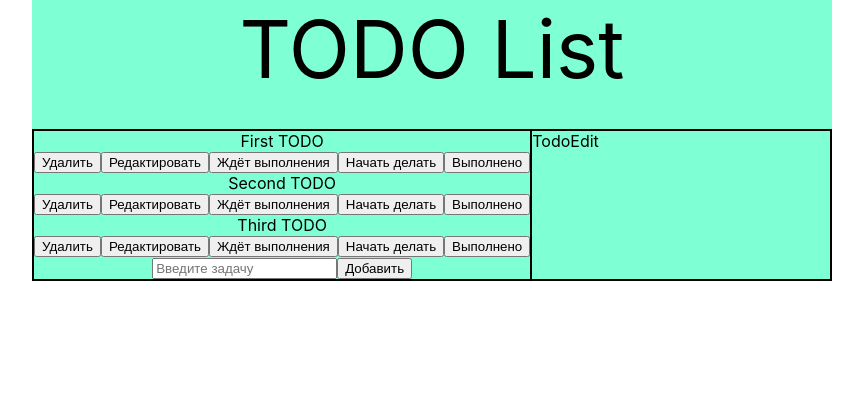
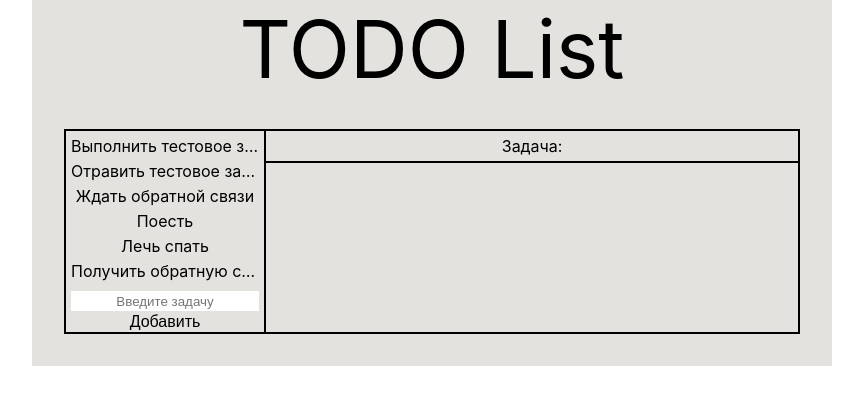
Before and after one commit to Esteradfi/todo-list, a React (Create React App) app: page / in a window 1280 px wide. Shown: the top 404 px of the page, without its empty margins (208-1071 px from the left). Built offline with nearby package versions, Linux system fonts and the light colour scheme.

Commit message:
feat: add scss styles part 2

```diff
--- a/src/App.scss
+++ b/src/App.scss
@@ -3,5 +3,18 @@
   max-width: 800px;
   margin-left: auto;
   margin-right: auto;
-  background-color: aquamarine;
+  background-color: #E3E2DF;
+  padding-bottom: 32px;
 }
+
+.wait {
+  color: black;
+}
+
+.in-process {
+  color: blue;
+}
+
+.complete {
+  color: green;
+}
--- a/src/components/TodoDisplay/TodoDisplay.js
+++ b/src/components/TodoDisplay/TodoDisplay.js
@@ -8,25 +8,42 @@ function TodoDisplay() {
     const [todo, setTodo] = useState([
         {
             id: 1,
-            title: "First TODO",
+            title: "Выполнить тестовое задание",
             status: "wait",
         },
         {
             id: 2,
-            title: "Second TODO",
+            title: "Отравить тестовое задание",
             status: "in process",
         },
         {
             id: 3,
-            title: "Third TODO",
+            title: "Ждать обратной связи",
+            status: "complete",
+        },
+        {
+            id: 4,
+            title: "Поесть",
+            status: "complete",
+        },
+        {
+            id: 5,
+            title: "Лечь спать",
+            status: "complete",
+        },
+        {
+            id: 6,
+            title: "Получить обратную связь",
             status: "complete",
         },
     ]);
 
+    console.log(todo);
+
     return (
         <div className="TodoDisplay">
             <TodoList todo={todo} setTodo={setTodo} />
-            <TodoEdit />
+            <TodoEdit todo={todo} setTodo={setTodo} />
         </div>
     )
 }
--- a/src/components/TodoDisplay/TodoDisplay.scss
+++ b/src/components/TodoDisplay/TodoDisplay.scss
@@ -1,4 +1,5 @@
 .TodoDisplay {
   border: #000000 2px solid;
   display: flex;
+  margin: 0 2rem;
 }
--- a/src/components/TodoDisplay/components/TodoEdit/TodoEdit.js
+++ b/src/components/TodoDisplay/components/TodoEdit/TodoEdit.js
@@ -1,6 +1,12 @@
-function TodoEdit() {
+import {useState} from "react";
+import "./TodoEdit.scss";
+
+function TodoEdit({ todo, setTodo }) {
+
     return (
-        <div>TodoEdit</div>
+        <div className="TodoEdit">
+            <div className="TodoName">Задача:</div>
+        </div>
     )
 }
 
--- /dev/null
+++ b/src/components/TodoDisplay/components/TodoEdit/TodoEdit.scss
@@ -0,0 +1,8 @@
+.TodoEdit {
+  width: 100%;
+  text-align: center;
+  .TodoName {
+    padding: 5px;
+    border-bottom: black 2px solid;
+  }
+}
--- a/src/components/TodoDisplay/components/TodoList/TodoList.js
+++ b/src/components/TodoDisplay/components/TodoList/TodoList.js
@@ -60,6 +60,7 @@ function TodoList({ todo, setTodo }) {
     }
 
     function createTodo() {
+        if (value !== '') {
             setTodo(
                 [...todo, {
                     id: uuidv4(),
@@ -69,18 +70,20 @@ function TodoList({ todo, setTodo }) {
             )
             setValue('');
         }
+    }
 
     return (
         <div className="TodoList">
             {
                 todo.map( item => (
                     <div key={item.id}>
-                        {
+                        <div className="ListItem">{item.title}</div>
+                        {/*}  {
                             edit === item.id ?
                                 <div>
                                     <input value={editValue} onChange={ (e) => setEditValue(e.target.value) } />
                                 </div> :
-                                <div>{ item.title }</div>
+                                <div></div>
                         }
                         {
                             edit === item.id ?
@@ -94,13 +97,13 @@ function TodoList({ todo, setTodo }) {
                                 <button onClick={() => doTodo(item.id)}>Начать делать</button>
                                 <button onClick={() => completeTodo(item.id)}>Выполнено</button>
                                 </div>
-                        }
+                        } */}
                     </div>
                 ))
             }
             <div>
-            <input placeholder={"Введите задачу"} value={value} onChange={ (e) => setValue(e.target.value) } />
-            <button onClick={createTodo}>Добавить</button>
+            <input className="CreateTodo-input" placeholder={"Введите задачу"} value={value} onChange={ (e) => setValue(e.target.value) } />
+            <button className="CreateTodo-button" onClick={createTodo}>Добавить</button>
             </div>
         </div>
     )
--- a/src/components/TodoDisplay/components/TodoList/TodoList.scss
+++ b/src/components/TodoDisplay/components/TodoList/TodoList.scss
@@ -1,3 +1,42 @@
 .TodoList {
   border-right: #000000 2px solid;
+  max-width: 188px;
+  padding: 0 5px;
+  .CreateTodo-input {
+    border: none;
+    height: 20px;
+    width: 100%;
+    padding: 0;
+    text-align: center;
+    margin-top: 5px;
+    &:focus-visible {
+      outline: none;
+    }
+  }
+  .CreateTodo-button {
+    cursor: pointer;
+    width: 100%;
+    border: none;
+    font-size: 16px;
+    background-color: transparent;
+    transition: 0.3s ease;
+    &:hover {
+      transition: 0.3s ease;
+      background-color: aquamarine;
+    }
+  }
 }
+
+.ListItem{
+  cursor: pointer;
+  margin: 5px 0;
+  white-space: nowrap;
+  overflow: hidden;
+  text-overflow: ellipsis;
+  transition: 0.3s ease;
+  font-size: 16px;
+  &:hover {
+    color: saddlebrown;
+    transition: 0.3s ease;
+  }
+}
```
Lines whose indentation alone changed are shown as unchanged.
